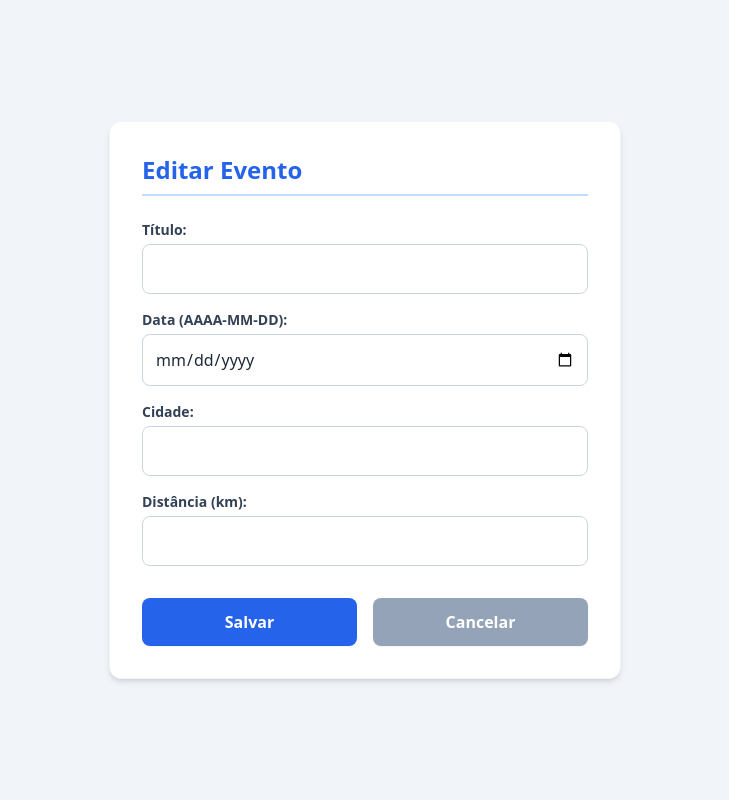
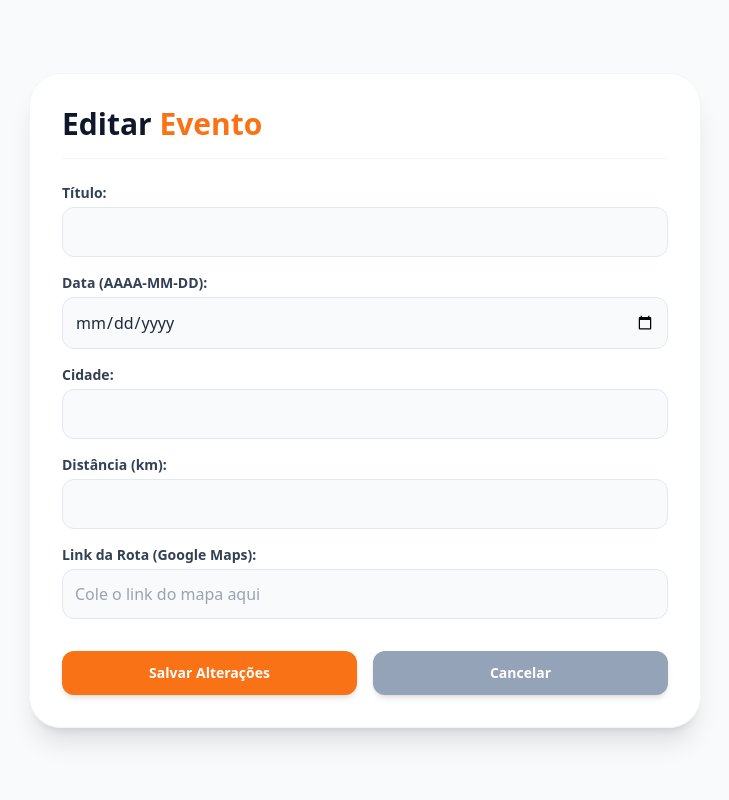
Before and after one commit to rcrdvf-a11y/em-movimento-mvp, a FastAPI app: template templates/editar.html in a window 1280 px wide. Shown: the whole page, without its empty margins (275-1004 px from the left). Run offline with FastAPI, Linux system fonts and the light colour scheme; the template is opened without the code that fills it, so the values that code supplies are empty; some libraries are stand-ins or nearby versions.

Commit message:
Add files via upload

```diff
--- a/templates/editar.html
+++ b/templates/editar.html
@@ -6,39 +6,46 @@
     <title>Editar Evento - Em Movimento</title>
     <script src="https://cdn.tailwindcss.com"></script>
 </head>
-<body class="bg-slate-100 font-sans text-slate-800 p-4 flex flex-col items-center justify-center min-h-screen">
+<body class="bg-slate-50 font-sans text-slate-800 min-h-screen p-6 md:p-10 flex items-center justify-center">
 
-    <div class="w-full max-w-lg bg-white p-8 rounded-xl shadow-md border border-slate-100">
-        <h2 class="text-2xl font-bold text-blue-600 border-b-2 border-blue-200 pb-2 mb-6">Editar Evento</h2>
+    <div class="w-full max-w-2xl bg-white/95 backdrop-blur-md p-8 rounded-[2rem] shadow-xl border border-slate-100 relative overflow-hidden">
+
+        <h1 class="text-3xl font-extrabold text-slate-900 mb-6 border-b border-slate-100 pb-4">
+            Editar <span class="text-orange-500">Evento</span>
+        </h1>
 
         <form method="POST" action="/editar/{{ evento.id }}" class="flex flex-col gap-4">
-            <div>
-                <label class="block text-sm font-bold text-slate-700 mb-1">Título:</label>
-                <input type="text" name="titulo" value="{{ evento.titulo }}" required class="w-full p-3 border border-slate-300 rounded-lg focus:ring-2 focus:ring-blue-500 focus:outline-none">
+            <div class="flex flex-col gap-1">
+                <label class="text-sm font-bold text-slate-700">Título:</label>
+                <input type="text" name="titulo" value="{{ evento.titulo }}" required class="w-full p-3 bg-slate-50 rounded-xl border border-slate-200 focus:outline-none focus:ring-2 focus:ring-orange-500">
             </div>
 
-            <div>
-                <label class="block text-sm font-bold text-slate-700 mb-1">Data (AAAA-MM-DD):</label>
-                <!-- Alterado type para date para facilitar o preenchimento -->
-                <input type="date" name="data" value="{{ evento.data }}" required class="w-full p-3 border border-slate-300 rounded-lg focus:ring-2 focus:ring-blue-500 focus:outline-none">
+            <div class="flex flex-col gap-1">
+                <label class="text-sm font-bold text-slate-700">Data (AAAA-MM-DD):</label>
+                <input type="date" name="data" value="{{ evento.data }}" required class="w-full p-3 bg-slate-50 rounded-xl border border-slate-200 focus:outline-none focus:ring-2 focus:ring-orange-500">
             </div>
 
-            <div>
-                <label class="block text-sm font-bold text-slate-700 mb-1">Cidade:</label>
-                <input type="text" name="cidade" value="{{ evento.cidade }}" required class="w-full p-3 border border-slate-300 rounded-lg focus:ring-2 focus:ring-blue-500 focus:outline-none">
+            <div class="flex flex-col gap-1">
+                <label class="text-sm font-bold text-slate-700">Cidade:</label>
+                <input type="text" name="cidade" value="{{ evento.cidade }}" required class="w-full p-3 bg-slate-50 rounded-xl border border-slate-200 focus:outline-none focus:ring-2 focus:ring-orange-500">
             </div>
 
-            <div>
-                <label class="block text-sm font-bold text-slate-700 mb-1">Distância (km):</label>
-                <input type="text" name="distancia" value="{{ evento.distancia }}" required class="w-full p-3 border border-slate-300 rounded-lg focus:ring-2 focus:ring-blue-500 focus:outline-none">
+            <div class="flex flex-col gap-1">
+                <label class="text-sm font-bold text-slate-700">Distância (km):</label>
+                <input type="text" name="distancia" value="{{ evento.distancia }}" required class="w-full p-3 bg-slate-50 rounded-xl border border-slate-200 focus:outline-none focus:ring-2 focus:ring-orange-500">
             </div>
 
-            <!-- Botões dividindo o espaço igualmente -->
+            <!-- NOVO CAMPO: LINK DO MAPA -->
+            <div class="flex flex-col gap-1">
+                <label class="text-sm font-bold text-slate-700">Link da Rota (Google Maps):</label>
+                <input type="url" name="link_mapa" value="{{ evento.link_mapa if evento.link_mapa else '' }}" placeholder="Cole o link do mapa aqui" class="w-full p-3 bg-slate-50 rounded-xl border border-slate-200 focus:outline-none focus:ring-2 focus:ring-orange-500">
+            </div>
+
             <div class="flex gap-4 mt-4">
-                <button type="submit" class="w-1/2 bg-blue-600 hover:bg-blue-700 text-white font-bold py-3 rounded-lg shadow-sm transition">
-                    Salvar
+                <button type="submit" class="flex-1 bg-orange-500 hover:bg-orange-600 text-white font-bold py-3 rounded-xl shadow-md transition text-sm">
+                    Salvar Alterações
                 </button>
-                <a href="/" class="w-1/2 bg-slate-400 hover:bg-slate-500 text-white font-bold py-3 rounded-lg text-center shadow-sm transition flex items-center justify-center">
+                <a href="/painel" class="flex-1 bg-slate-400 hover:bg-slate-500 text-white font-bold py-3 rounded-xl shadow-md transition text-center flex items-center justify-center text-sm">
                     Cancelar
                 </a>
             </div>
```
